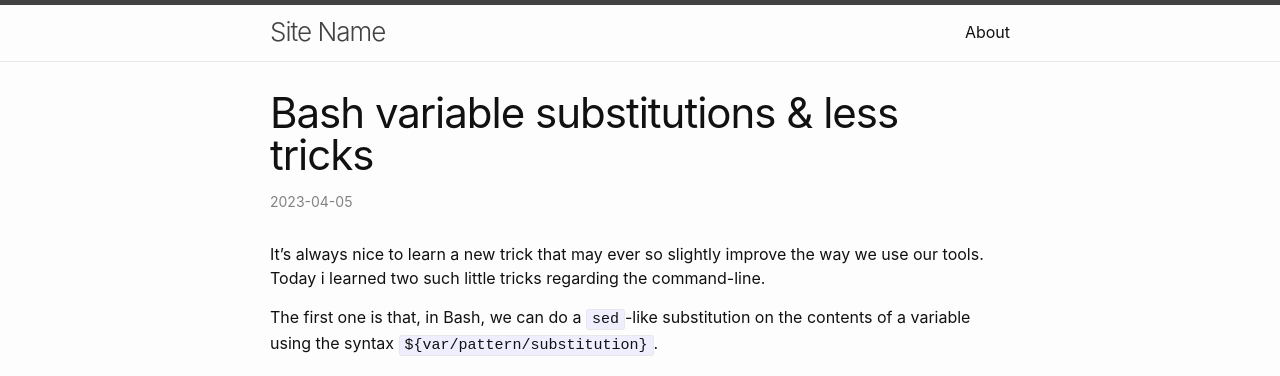
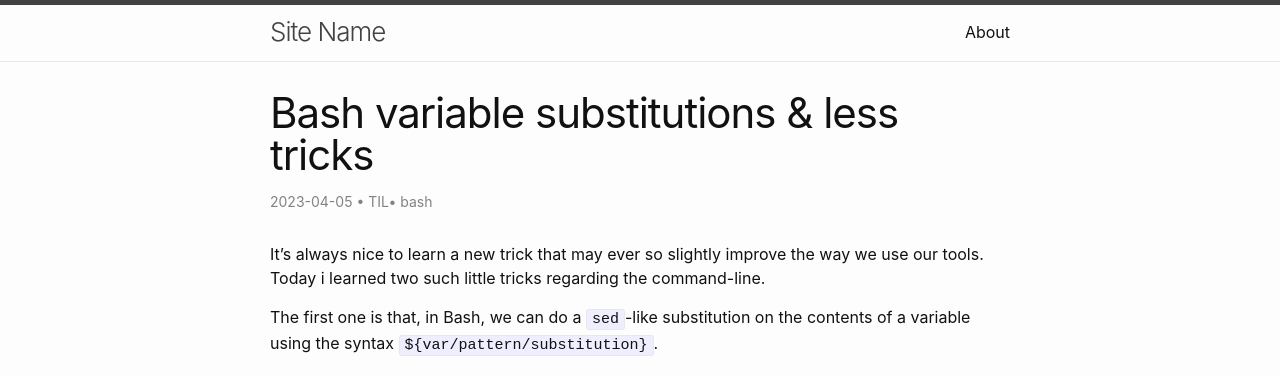
Before and after one commit to epidemian/epidemian.github.io, a Jekyll site: the page built from _posts/2023-04-05-bash-var-substitution.md, in a window 1280 px wide. Shown: the top 376 px of the page. Built offline with Jekyll 4.4.1, drawn with Linux system fonts in a browser that asks for light colours.

Commit message:
Show post tags

```diff
--- a/_layouts/post.html
+++ b/_layouts/post.html
@@ -11,7 +11,11 @@ layout: default
       </time>
       {%- if page.author -%}
         • <span itemprop="author" itemscope itemtype="http://schema.org/Person"><span class="p-author h-card" itemprop="name">{{ page.author }}</span></span>
-      {%- endif -%}</p>
+      {%- endif -%}
+      {%- for tag in page.tags -%}
+        • <span itemprop="keywords">{{ tag }}</span>
+      {%- endfor -%}
+    </p>
   </header>
 
   <div class="post-content e-content" itemprop="articleBody">
```
